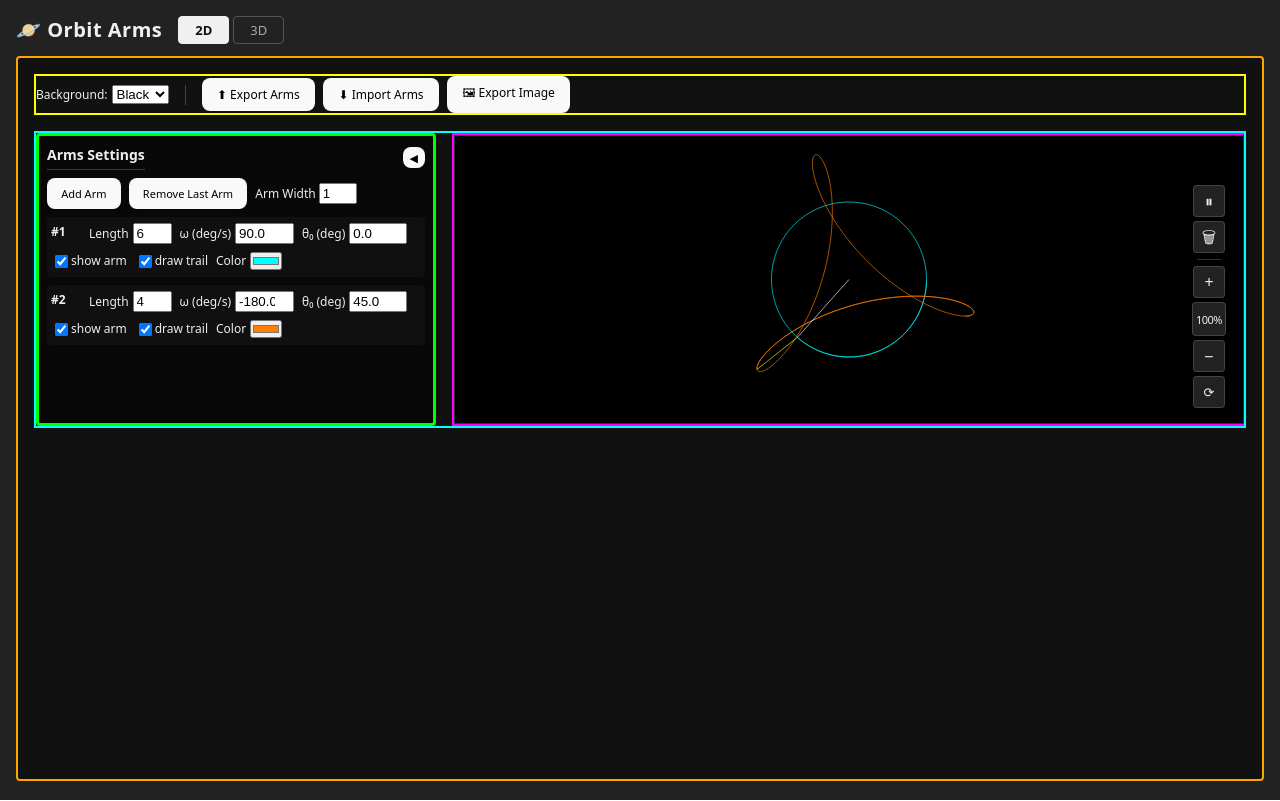
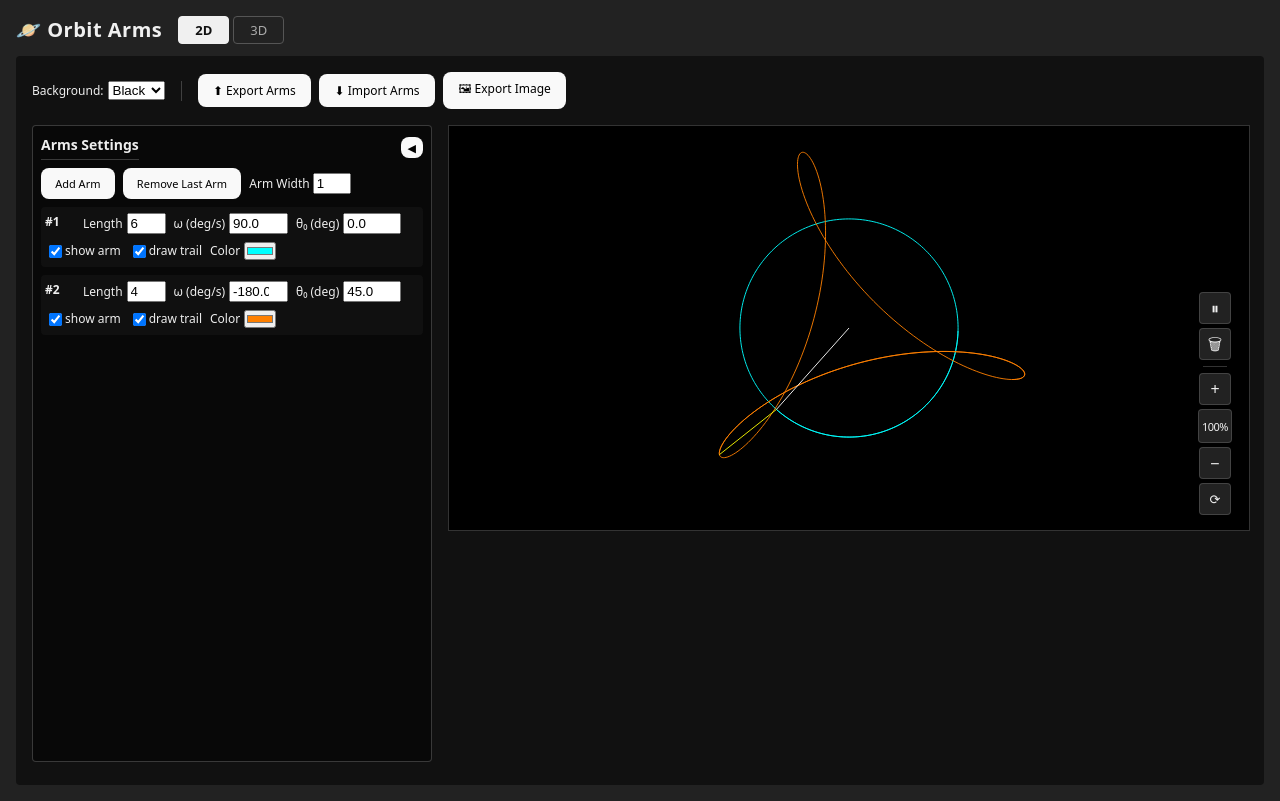
Before and after one commit to Oscar-Yam/OrbitArms, a React (Vite) app: page / in a window 1280 px wide. Built offline with nearby package versions, Linux system fonts and the light colour scheme.

Commit message:
Adjust 2D canvas layout sizing
Make the orbit canvas fill its parent height and update the 2D page layout to use viewport-based sizing. Remove temporary debug borders and refine panel styling and scrolling behavior.

```diff
--- a/src/OrbitCanvas.tsx
+++ b/src/OrbitCanvas.tsx
@@ -167,7 +167,7 @@ const OrbitCanvas: React.FC<OrbitCanvasProps> = ({
 
       const rect = parent.getBoundingClientRect();
       canvas.width = rect.width;
-      canvas.height = rect.height*0.85;
+      canvas.height = rect.height;
 
       const ctx = canvas.getContext("2d");
       if (!ctx) return;
@@ -281,7 +281,7 @@ const OrbitCanvas: React.FC<OrbitCanvasProps> = ({
   };
 
   return (
-    <div style={{ width: "100%" }}>
+    <div style={{ width: "100%", }}>
       {/* Canvas wrapper — position:relative so we can overlay all controls */}
       <div style={{ position: "relative", width: "100%" }}>
         <canvas
--- a/src/pages/Page2D.tsx
+++ b/src/pages/Page2D.tsx
@@ -113,13 +113,13 @@ const Page2D: React.FC = () => {
         padding: "16px",
         boxSizing: "border-box",
         overflowX: "auto",
-        height: "calc(100vh - 75px)",
-        border: "2px solid orange", /* 🟠 Page2D root */
+        height: "calc(100vh - 71px)",
+
       }}
     >
       {/* Header + Global controls */}
       <section
-        style={{ display: "flex", flexWrap: "wrap", gap: "16px", marginBottom: "16px", alignItems: "center", border: "2px solid yellow" /* 🟡 Header controls */ }}
+        style={{ display: "flex", flexWrap: "wrap", gap: "16px", marginBottom: "16px", alignItems: "center" }}
       >
         <label style={{ fontSize: "12px", display: "flex", gap: "4px", alignItems: "center" }}>
           Background:
@@ -167,11 +167,11 @@ const Page2D: React.FC = () => {
       )}
 
       {/* ── Main layout: left panel + canvas ───────────────────── */}
-      <div style={{ maxHeight:"850px", display: "flex", flexDirection: "row", flexWrap: "nowrap", gap: "16px", alignItems: "stretch", minWidth: panelCollapsed ? 640 : 800, border: "2px solid cyan" /* 🔵 Main layout row */ }}>
+      <div style={{ height:"calc(100vh - 163px)", display: "flex", flexDirection: "row", flexWrap: "nowrap", gap: "16px", alignItems: "stretch", minWidth: panelCollapsed ? 640 : 800,  }}>
 
         {/* Panel: collapsible */}
         <section
-          style={{ flex: "0 0 auto", width: panelCollapsed ? 165 : 400, border: "3px solid lime", borderRadius: "4px", background: backgroundColor === "black" ? "rgba(0,0,0,0.5)" : "rgba(255,255,255,0.6)", padding: "8px", boxSizing: "border-box" /* 🟢 Arms panel */ }}
+          style={{ flex: "0 0 auto", width: panelCollapsed ? 165 : 400, border: "1px solid rgba(255,255,255,0.2)", borderRadius: "4px", background: backgroundColor === "black" ? "rgba(0,0,0,0.5)" : "rgba(255,255,255,0.6)", padding: "8px", boxSizing: "border-box" }}
         >
           <div style={{ display: "flex", alignItems: "center", justifyContent: "space-between", marginBottom: 8 }}>
             <h2 style={{ fontSize: "14px", margin: 0, paddingBottom: 4, borderBottom: "1px solid rgba(255,255,255,0.2)", whiteSpace: "nowrap" }}>Arms Settings</h2>
@@ -181,12 +181,12 @@ const Page2D: React.FC = () => {
           </div>
 
           {panelCollapsed ? (
-            <div style={{ display: "flex", alignItems: "center", gap: 6, whiteSpace: "nowrap", maxHeight:"850px"}}>
+            <div style={{ display: "flex", alignItems: "center", gap: 6, whiteSpace: "nowrap"}}>
               <button onClick={handleAddArm} style={{ fontSize: "11px", padding: "2px 6px" }}>+ Arm</button>
               <button onClick={handleRemoveLastArm} disabled={arms.length <= 1} style={{ fontSize: "11px", padding: "2px 6px", opacity: arms.length <= 1 ? 0.5 : 1 }}>- Last</button>
             </div>
           ) : (
-            <div style={{overflowY:"auto", display: "flex", flexDirection: "column", gap: "8px", marginTop: "4px", maxHeight:"850px" }}>
+            <div style={{overflowY:"auto", display: "flex", flexDirection: "column", gap: "8px", marginTop: "4px", maxHeight:"calc(100vh - 200px)" }}>
               <div style={{ display: "flex", gap: "8px", alignItems: "center" }}>
                 <button onClick={handleAddArm} style={{ fontSize: "11px" }}>Add Arm</button>
                 <button onClick={handleRemoveLastArm} style={{ fontSize: "11px" }} disabled={arms.length <= 1}>Remove Last Arm</button>
@@ -236,7 +236,7 @@ const Page2D: React.FC = () => {
         </section>
 
         {/* Right: Canvas (auto max width) */}
-        <section style={{ flex: "1 1 auto", minWidth: 360, border: "2px solid magenta" /* 🟣 Canvas section */ }}>
+        <section style={{ flex: "1 1 auto", minWidth: 360,  }}>
           <OrbitCanvas arms={arms} backgroundColor={backgroundColor} lineWidth={lineWidth} onExportImage={handleRegisterExport} />
         </section>
       </div>
```
